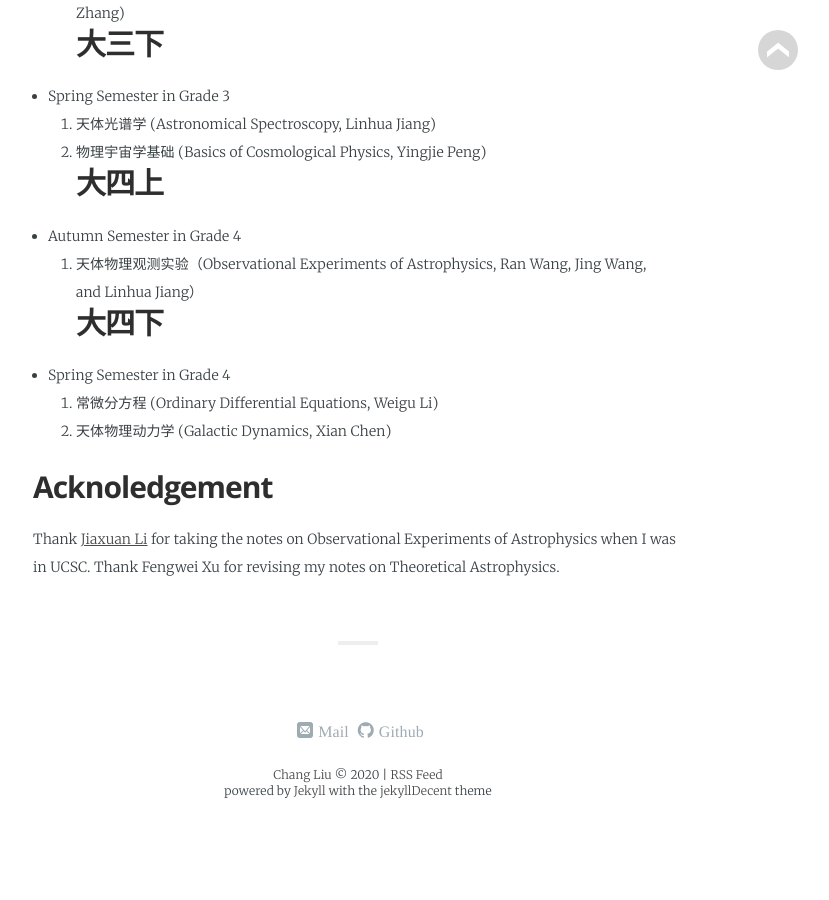
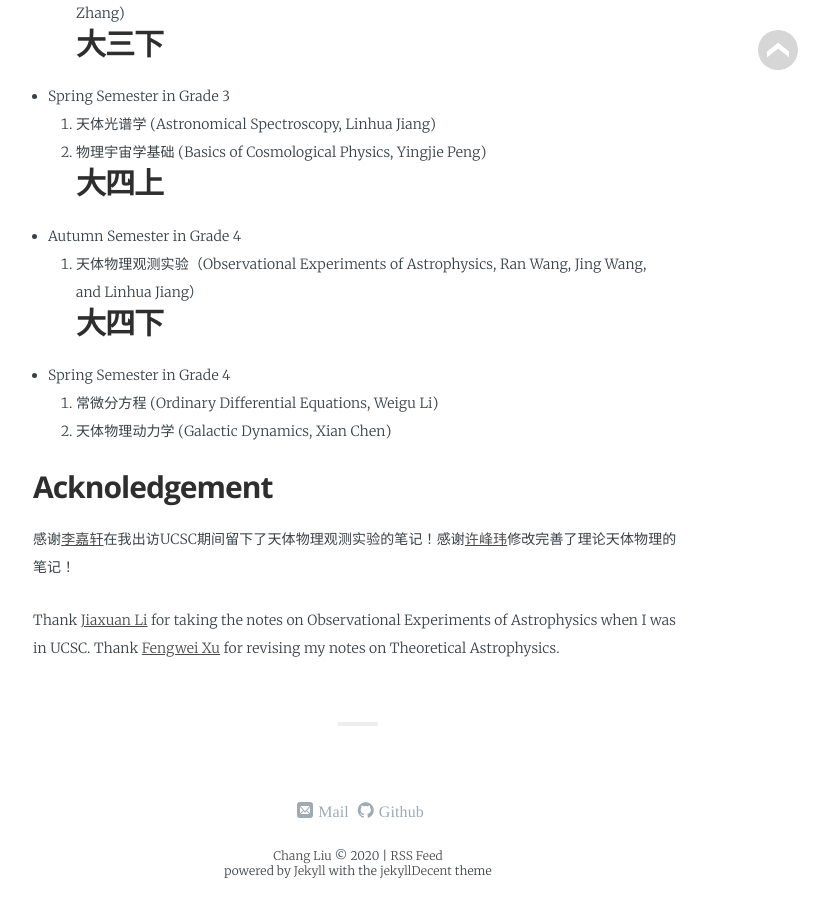
Before and after one commit to slowdivePTG/slowdivePTG.github.io, a Jekyll site: the page built from _pages/Notes.md, in a window 1280 px wide and 900 px high, scrolled down 758 px. Shown: the whole window, without its empty margins (282-1111 px from the left). Built offline with Jekyll 4.4.1, drawn with Linux system fonts in a browser that asks for light colours; some web fonts are replaced; a script that is not in the unit is left out; before the commit the page ends 1578 px from its top, so only the background shows below that.

Commit message:
Update README of the notes

```diff
--- a/_pages/Notes.md
+++ b/_pages/Notes.md
@@ -26,4 +26,6 @@ Notes on several Mathematics & Astronomy undergraduate courses in Peking Univers
 2. 天体物理动力学 (Galactic Dynamics, Xian Chen)
 
 ## Acknoledgement
-Thank [Jiaxuan Li](https://astrojacobli.github.io) for taking the notes on Observational Experiments of Astrophysics when I was in UCSC. Thank Fengwei Xu for revising my notes on Theoretical Astrophysics.
+感谢[李嘉轩](https://astrojacobli.github.io)在我出访UCSC期间留下了天体物理观测实验的笔记！感谢[许峰玮](https://github.com/XFengwei)修改完善了理论天体物理的笔记！
+
+Thank [Jiaxuan Li](https://astrojacobli.github.io) for taking the notes on Observational Experiments of Astrophysics when I was in UCSC. Thank [Fengwei Xu](https://github.com/XFengwei) for revising my notes on Theoretical Astrophysics.
```
